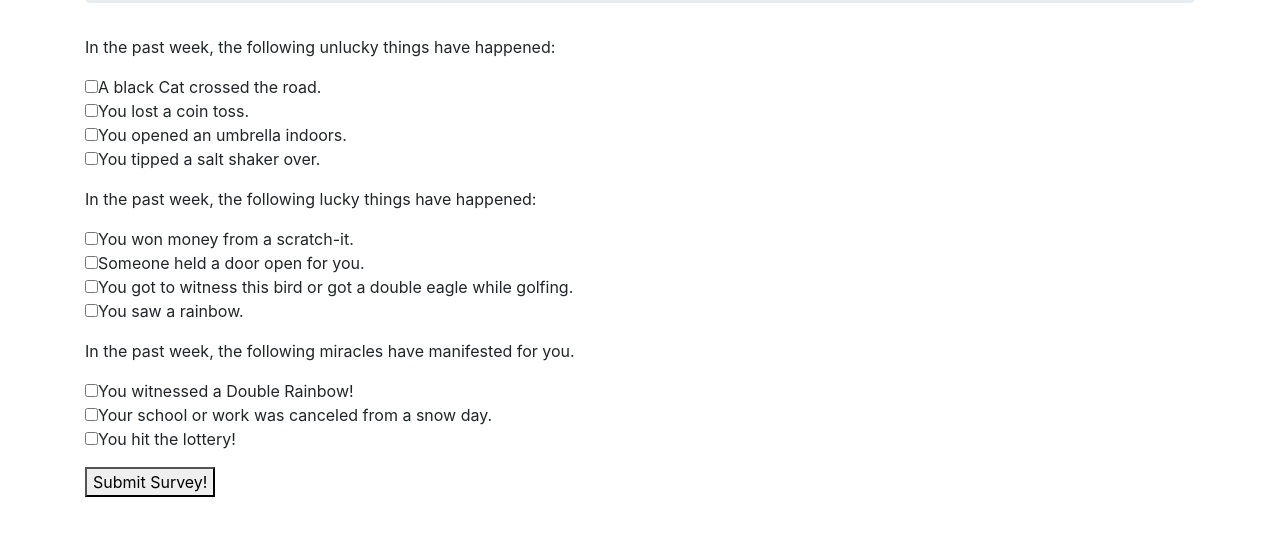
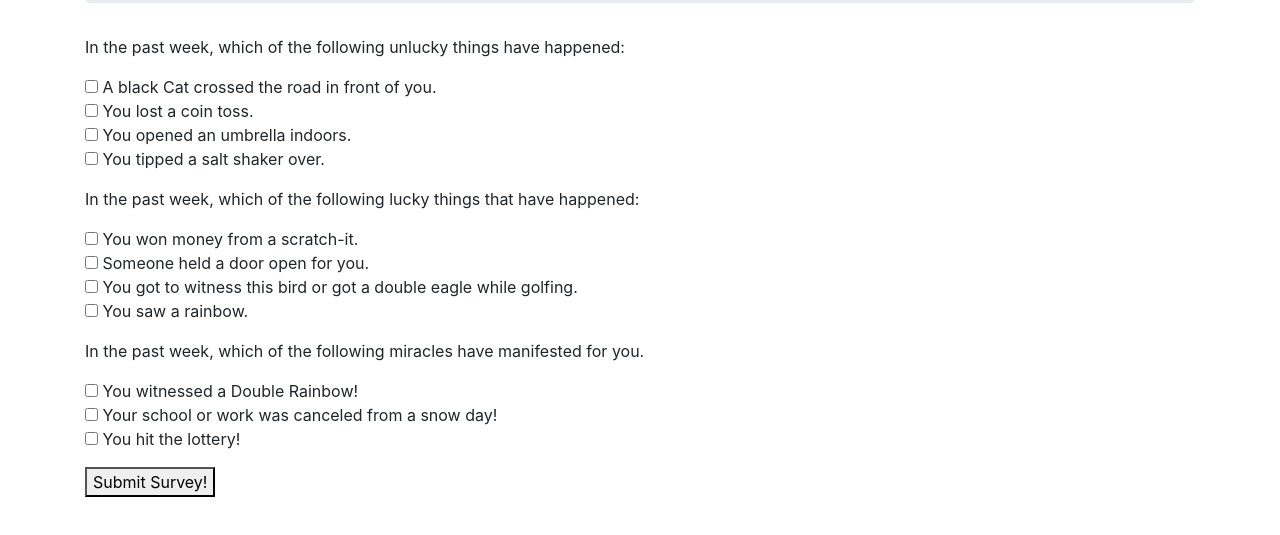
Before and after one commit to colchapm/fortune-teller-quiz, a plain HTML site: page index.html in a window 1280 px wide. Shown: the part 171-706 px from the top of the page. Drawn offline with Linux system fonts and the light colour scheme.

Commit message:
clean up spacing and grammar of our form
Co-authored-by: Theron Packus <tlpackus@gmail.com>
>Co-authored-by: Carlos Urquiza <webquiza@gmail.com>

```diff
--- a/index.html
+++ b/index.html
@@ -14,24 +14,24 @@
 		</div>
 		<form id="survey">
 			<div class="form-group">
-				<p>In the past week, the following unlucky things have happened:</p>
-				<input type="checkbox" name="unlucky-events" value="black-cat">A black Cat crossed the road.<br>
-				<input type="checkbox" name="unlucky-events" value="coin-loss">You lost a coin toss.<br>
-				<input type="checkbox" name="unlucky-events" value="umbrella">You opened an umbrella indoors.<br>
-				<input type="checkbox" name="unlucky-events" value="salt-tip">You tipped a salt shaker over.<br>
+				<p>In the past week, which of the following unlucky things have happened:</p>
+				<input type="checkbox" name="unlucky-events" value="black-cat"> A black Cat crossed the road in front of you.<br>
+				<input type="checkbox" name="unlucky-events" value="coin-loss"> You lost a coin toss.<br>
+				<input type="checkbox" name="unlucky-events" value="umbrella"> You opened an umbrella indoors.<br>
+				<input type="checkbox" name="unlucky-events" value="salt-tip"> You tipped a salt shaker over.<br>
 			</div>
 			<div class="form-group">
-				<p>In the past week, the following lucky things have happened:</p>
-				<input type="checkbox" name="lucky-events" value="scratch-it">You won money from a scratch-it.<br>
-				<input type="checkbox" name="lucky-events" value="held-door">Someone held a door open for you.<br>
-				<input type="checkbox" name="lucky-events" value="Albatross">You got to witness this bird or got a double eagle while golfing.<br>
-				<input type="checkbox" name="lucky-events" value="rainbow">You saw a rainbow.<br>
+				<p>In the past week, which of the following lucky things that have happened:</p>
+				<input type="checkbox" name="lucky-events" value="scratch-it"> You won money from a scratch-it.<br>
+				<input type="checkbox" name="lucky-events" value="held-door"> Someone held a door open for you.<br>
+				<input type="checkbox" name="lucky-events" value="albatross"> You got to witness this bird or got a double eagle while golfing.<br>
+				<input type="checkbox" name="lucky-events" value="rainbow"> You saw a rainbow.<br>
 			</div>
 			<div class="form-group">
-				<p>In the past week, the following miracles have manifested for you.</p>
-				<input type="checkbox" name="miracle-events" value="double-rainbow">You witnessed a Double Rainbow!<br>
-				<input type="checkbox" name="miracle-events" value="snow-daya">Your school or work was canceled from a snow day.<br>
-				<input type="checkbox" name="miracle-events" value="hit-lotto">You hit the lottery!<br>
+				<p>In the past week, which of the following miracles have manifested for you.</p>
+				<input type="checkbox" name="miracle-events" value="double-rainbow"> You witnessed a Double Rainbow!<br>
+				<input type="checkbox" name="miracle-events" value="snow-daya"> Your school or work was canceled from a snow day!<br>
+				<input type="checkbox" name="miracle-events" value="hit-lotto"> You hit the lottery!<br>
 			</div>
 			<button type="submit">Submit Survey!</button>
 		</form>
```
